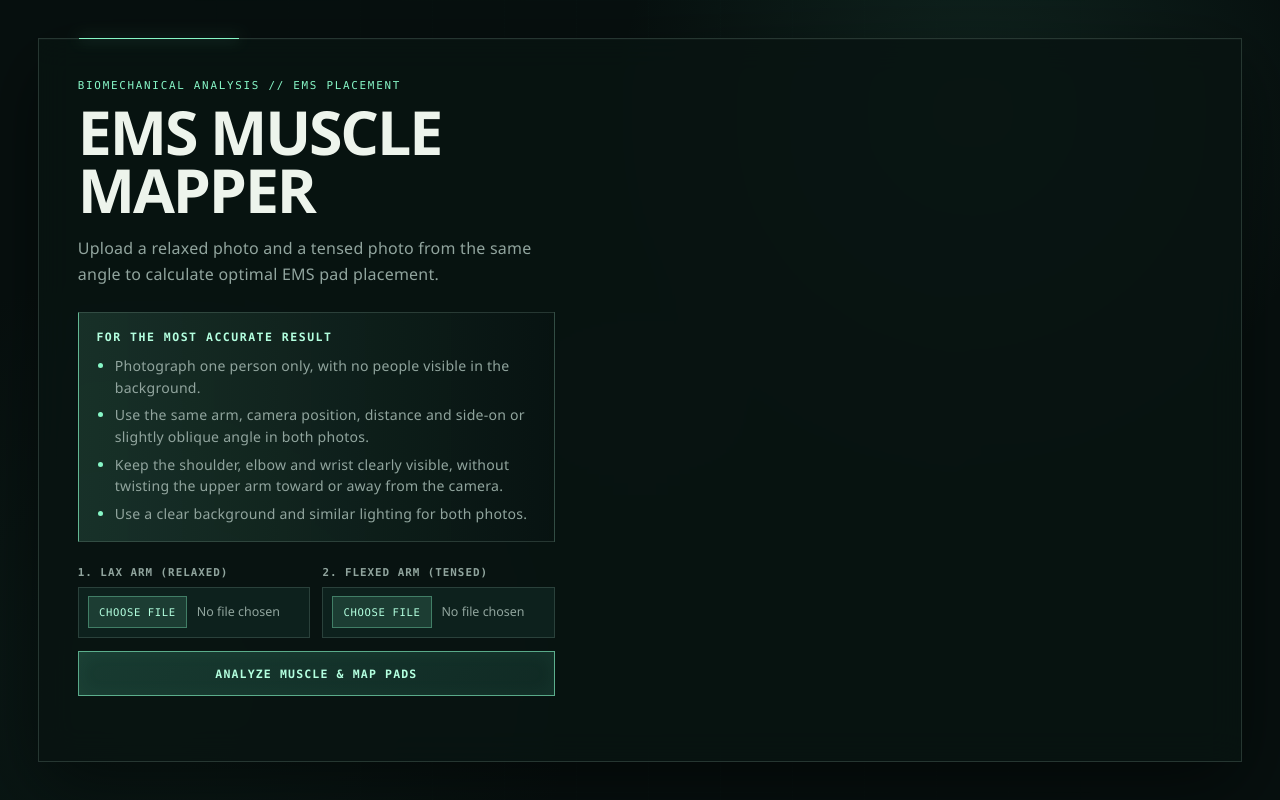
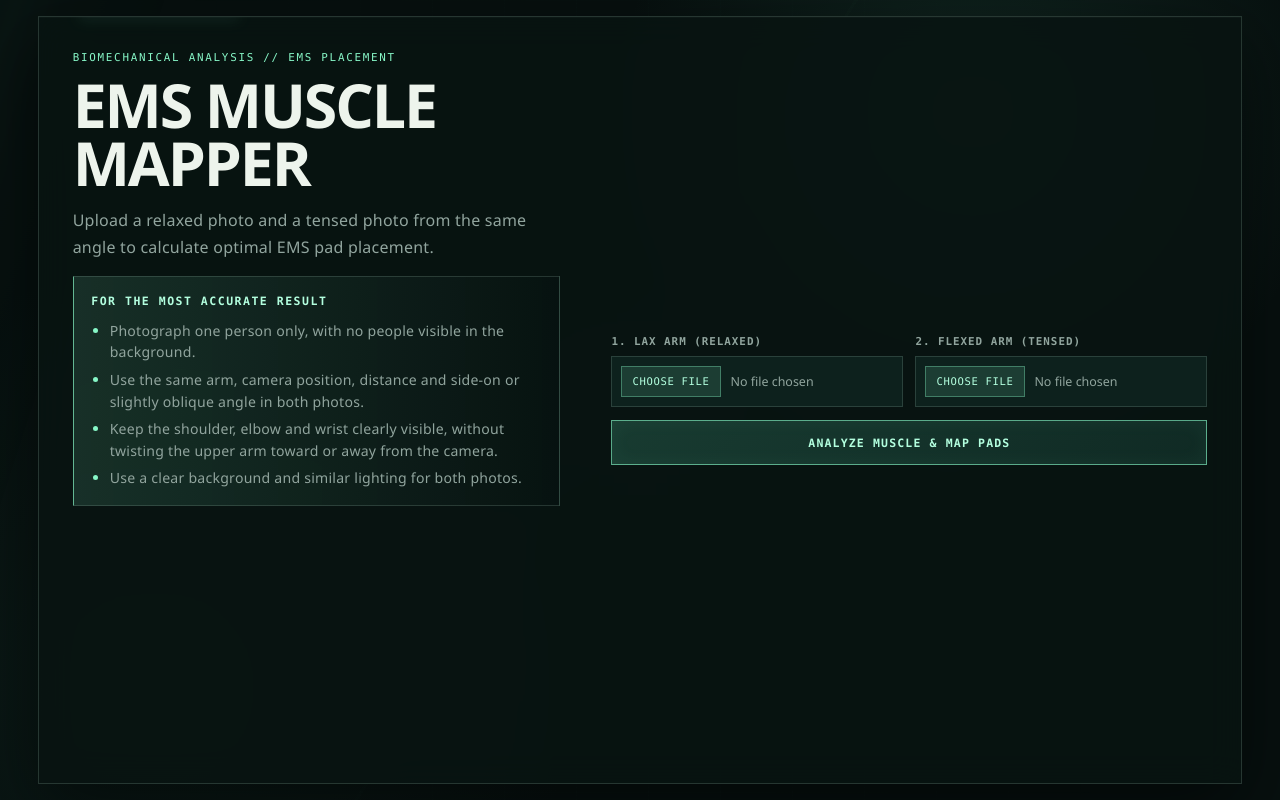
Before and after one commit to sionaheritage/axom-juno-hack, a FastAPI app: page / in a window 1280 px wide. Run offline with FastAPI, Linux system fonts and the light colour scheme.

Commit message:
Minor CSS ammendment

```diff
--- a/ems_muscle_mapper/templates/css/style.css
+++ b/ems_muscle_mapper/templates/css/style.css
@@ -48,11 +48,32 @@
     pointer-events: none;
     content: "";
     background:
+        radial-gradient(circle at 16% 24%, rgba(135, 247, 199, 0.34) 0 1px, transparent 2px),
+        radial-gradient(circle at 84% 68%, rgba(135, 247, 199, 0.26) 0 1px, transparent 2px),
+        linear-gradient(122deg, transparent 0 48%, rgba(135, 247, 199, 0.035) 48% 48.2%, transparent 48.2%),
         linear-gradient(90deg, rgba(135, 247, 199, 0.025) 1px, transparent 1px),
         linear-gradient(rgba(135, 247, 199, 0.02) 1px, transparent 1px),
         repeating-linear-gradient(0deg, rgba(255, 255, 255, 0.012) 0 1px, transparent 1px 4px);
-    background-size: 72px 72px, 72px 72px, auto;
+    background-size: auto, auto, auto, 72px 72px, 72px 72px, auto;
     mask-image: radial-gradient(circle at center, black, transparent 88%);
+}
+
+body::after {
+    position: fixed;
+    inset: -35%;
+    z-index: 0;
+    pointer-events: none;
+    content: "";
+    background: linear-gradient(
+        108deg,
+        transparent 42%,
+        rgba(135, 247, 199, 0.035) 48%,
+        rgba(135, 247, 199, 0.09) 50%,
+        rgba(135, 247, 199, 0.035) 52%,
+        transparent 58%
+    );
+    transform: translateX(-38%);
+    animation: scan-glow 24s ease-in-out infinite;
 }
 
 button,
@@ -86,6 +107,26 @@
 
 .app-intro {
     margin-bottom: 1.5rem;
+}
+
+.text-enter {
+    animation: text-enter 440ms cubic-bezier(0.22, 1, 0.36, 1) both;
+}
+
+.enter-1 {
+    animation-delay: 40ms;
+}
+
+.enter-2 {
+    animation-delay: 100ms;
+}
+
+.enter-3 {
+    animation-delay: 160ms;
+}
+
+.enter-4 {
+    animation-delay: 220ms;
 }
 
 .eyebrow {
@@ -153,8 +194,13 @@
     margin-top: 0.35rem;
 }
 
+.upload-zone,
 #uploadForm {
     min-width: 0;
+}
+
+#uploadForm {
+    animation: controls-enter 440ms cubic-bezier(0.22, 1, 0.36, 1) 100ms both;
 }
 
 .upload-grid {
@@ -468,59 +555,84 @@
     body {
         display: grid;
         align-items: start;
-        padding: clamp(1.5rem, 3vw, 3rem);
+        height: 100dvh;
+        padding: clamp(0.75rem, 2vh, 1.5rem) clamp(1.5rem, 3vw, 3rem);
+        overflow: hidden;
     }
 
     .card {
         display: grid;
         grid-template-columns: minmax(0, 0.9fr) minmax(0, 1.1fr);
         grid-template-areas:
-            "intro visual"
+            "intro controls"
             "guidance visual"
-            "form visual"
-            "status visual"
             "result-title visual"
             "details visual";
+        grid-template-rows: auto auto auto minmax(0, 1fr);
         width: min(100%, 1440px);
-        min-height: calc(100vh - clamp(3rem, 6vw, 6rem));
-        padding: clamp(1.75rem, 3vw, 3rem);
-        column-gap: clamp(2.5rem, 5vw, 5.5rem);
+        height: calc(100dvh - clamp(1.5rem, 4vh, 3rem));
+        min-height: 0;
+        padding: clamp(1.25rem, 2.6vw, 2.5rem);
+        overflow: hidden;
+        column-gap: clamp(2rem, 4vw, 4.5rem);
         align-content: start;
     }
 
     .app-intro {
         grid-area: intro;
+        margin-bottom: 1rem;
     }
 
     .capture-guidance {
         grid-area: guidance;
+        margin-bottom: 1rem;
     }
 
-    #uploadForm {
-        grid-area: form;
+    .upload-zone {
+        grid-column: 2;
+        grid-row: 1 / -1;
+        align-self: center;
+        min-width: 0;
     }
 
-    .status-stack {
-        grid-area: status;
+    .card.has-result .upload-zone {
+        grid-area: controls;
+        align-self: start;
     }
 
     .result-heading {
         grid-area: result-title;
+        margin-top: 0.8rem;
     }
 
     .result-details {
         grid-area: details;
+        min-height: 0;
+        padding-right: 0.6rem;
+        overflow-y: auto;
+        scrollbar-color: rgba(135, 247, 199, 0.35) transparent;
+        scrollbar-width: thin;
     }
 
     #resultContainer {
         grid-area: visual;
-        position: sticky;
-        top: clamp(1.5rem, 3vw, 3rem);
-        align-self: start;
+        align-self: stretch;
+        min-height: 0;
+        height: 100%;
     }
 
-    .result-heading {
-        margin-top: 1.75rem;
+    .result-figure {
+        display: grid;
+        grid-template-rows: minmax(0, 1fr) auto;
+        min-height: 0;
+        height: 100%;
+    }
+
+    #resultImage {
+        width: 100%;
+        height: 100%;
+        min-height: 0;
+        object-fit: contain;
     }
 
     .meaning-panel {
--- a/ems_muscle_mapper/templates/index.html
+++ b/ems_muscle_mapper/templates/index.html
@@ -11,12 +11,12 @@
 <body>
     <main class="card">
         <header class="app-intro">
-            <p class="eyebrow">Biomechanical analysis // EMS placement</p>
-            <h1>EMS Muscle Mapper</h1>
-            <p>Upload a relaxed photo and a tensed photo from the same angle to calculate optimal EMS pad placement.</p>
+            <p class="eyebrow text-enter enter-1">Biomechanical analysis // EMS placement</p>
+            <h1 class="text-enter enter-2">EMS Muscle Mapper</h1>
+            <p class="text-enter enter-3">Upload a relaxed photo and a tensed photo from the same angle to calculate optimal EMS pad placement.</p>
         </header>
 
-        <section class="capture-guidance" aria-labelledby="captureGuidanceTitle">
+        <section class="capture-guidance text-enter enter-4" aria-labelledby="captureGuidanceTitle">
             <h2 id="captureGuidanceTitle">For the most accurate result</h2>
             <ul>
                 <li>Photograph one person only, with no people visible in the background.</li>
@@ -26,6 +26,7 @@
             </ul>
         </section>
 
+        <section class="upload-zone" aria-label="Image inputs">
             <form id="uploadForm">
                 <div class="upload-grid">
                     <div class="upload-group">
@@ -40,15 +41,21 @@
                 <button type="submit">Analyze Muscle &amp; Map Pads</button>
             </form>
 
+            <button class="change-images-button" id="changeImagesButton" type="button" hidden>
+                Change images
+            </button>
+
             <div class="status-stack">
                 <div class="loading" id="loadingState">Analyzing biomechanics (this takes a few seconds)...</div>
                 <div class="error" id="errorState" role="alert"></div>
             </div>
+        </section>
 
         <h2 class="result-heading" id="resultHeading" hidden>EMS Pad Mapping</h2>
 
         <div id="resultContainer">
             <figure class="result-figure">
+                <span class="frame-label" aria-hidden="true">Analysed output</span>
                 <img id="resultImage" src="" alt="EMS Output">
                 <figcaption class="result-caption" id="altText"></figcaption>
             </figure>
```
Also changed, not shown: other parts of ems_muscle_mapper/templates/css/style.css (+83 -0 lines), ems_muscle_mapper/templates/js/app.js (+53 -7 lines), ems_muscle_mapper/tests/test_api_integration.py (+28 -1 lines). Lines whose indentation alone changed are shown as unchanged.
